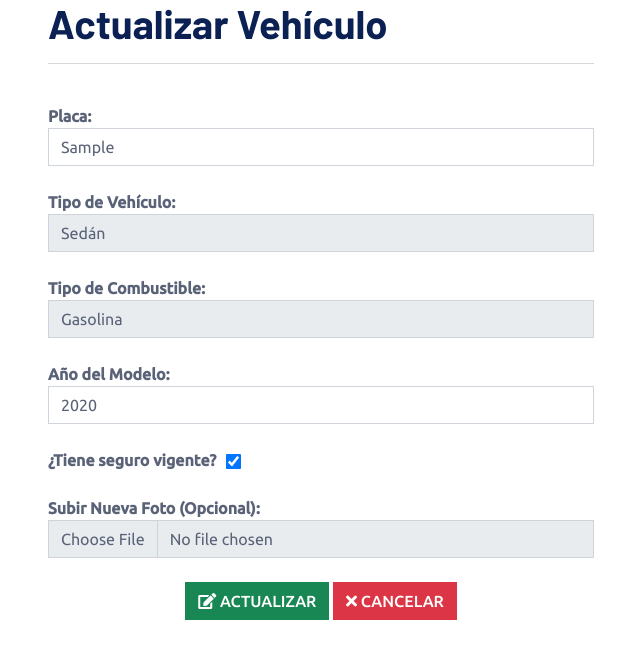
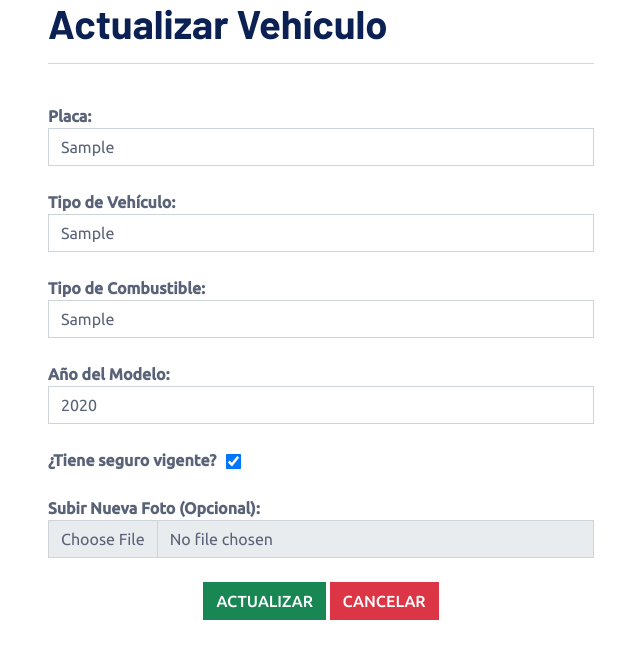
Before and after one commit to pablo2001-bod/control-flota, a Django app: page /editarVehiculo/1/ in a window 1280 px wide. Shown: the part 153-800 px from the top of the page, without its empty margins (319-959 px from the left). Run offline with Django 5.2, Linux system fonts and the light colour scheme; tables that the repository leaves empty hold one stand-in row (values such as "Sample post"); some libraries are stand-ins or nearby versions.

Commit message:
EditarVehiculo.html

```diff
--- a/flota/templates/editarVehiculo.html
+++ b/flota/templates/editarVehiculo.html
@@ -13,26 +13,19 @@
                     <br>
 
                     <b>Placa:</b> <br>
-                    <input value="{{vehiculo.placa}}" placeholder="Ingrese la Nueva placa" class="form-control" type="text" name="placa" required>
+                    <input value="{{vehiculo.placa}}" placeholder="Ingrese la Nueva placa" class="form-control" type="text" name="placa">
                     <br>
 
                     <b>Tipo de Vehículo:</b> <br>
-                    <select class="form-control" name="tipo_vehiculo" required>
-                        <option value="Sedán" {% if vehiculo.tipo_vehiculo == "Sedán" %}selected{% endif %}>Sedán</option>
-                        <option value="Camioneta" {% if vehiculo.tipo_vehiculo == "Camioneta" %}selected{% endif %}>Camioneta</option>
-                        <option value="Camión" {% if vehiculo.tipo_vehiculo == "Camión" %}selected{% endif %}>Camión</option>
-                    </select>
+                    <input value="{{vehiculo.tipo_vehiculo}}" placeholder="Ingrese el Nuevo tipo" class="form-control" type="text" name="tipo_vehiculo">
                     <br>
 
                     <b>Tipo de Combustible:</b> <br>
-                    <select class="form-control" name="tipo_combustible" required>
-                        <option value="Gasolina" {% if vehiculo.tipo_combustible == "Gasolina" %}selected{% endif %}>Gasolina</option>
-                        <option value="Diésel" {% if vehiculo.tipo_combustible == "Diésel" %}selected{% endif %}>Diésel</option>
-                    </select>
+                    <input value="{{vehiculo.tipo_combustible}}" placeholder="Ingrese el Nuevo combustible" class="form-control" type="text" name="tipo_combustible">
                     <br>
 
                     <b>Año del Modelo:</b> <br>
-                    <input value="{{vehiculo.anio_modelo}}" class="form-control" type="number" name="anio_modelo" required>
+                    <input value="{{vehiculo.anio_modelo}}" placeholder="Ingrese el Nuevo año" class="form-control" type="number" name="anio_modelo">
                     <br>
 
                     <b>¿Tiene seguro vigente?</b> &nbsp;
@@ -44,8 +37,9 @@
                     <br>
 
                     <div style="text-align: center;">
-                        <button class="btn btn-success" type="submit"><i class="fa fa-edit"></i> ACTUALIZAR</button>
-                        <a href="/listadodevehiculos/" class="btn btn-danger"><i class="fa fa-times"></i> CANCELAR</a>
+                        <button class="btn btn-success" type="submit"><i class="icon-edit"></i> Actualizar</button>
+                        <a href="/listadodevehiculos" class="btn btn-danger"><i class="icon-close"></i> Cancelar
+                        </a>
                     </div>
                 </form>
 
@@ -60,15 +54,16 @@
         showCaption: false,
         dropZoneEnabled: true,
         showClose: false,
-        {% if vehiculo.foto %}
+
         initialPreview: [
             "{{ vehiculo.foto.url }}"
         ],
         initialPreviewAsData: true,
         initialPreviewFileType: 'image',
+
         overwriteInitial: true
-        {% endif %}
-    });
-    $(".fileinput-upload").hide();
+        });
+        $(".fileinput-upload").hide();
+
     </script>
 {% endblock %}
```
